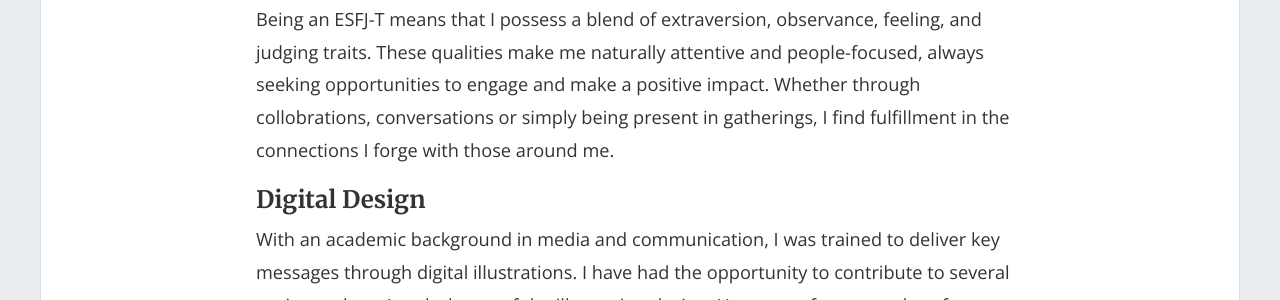
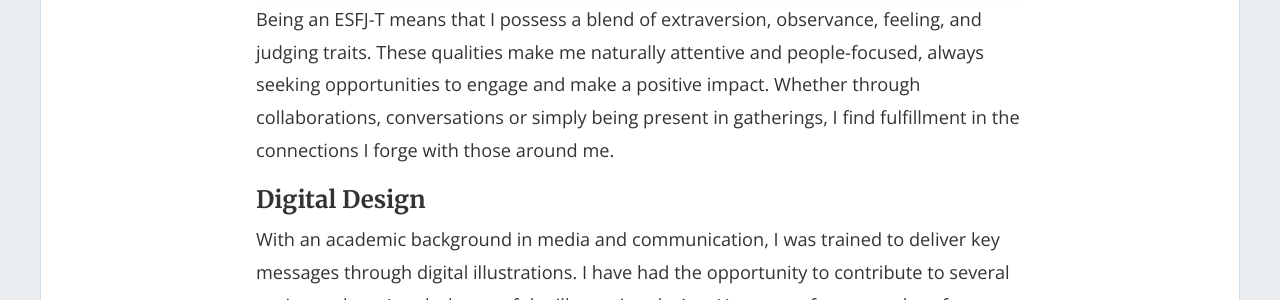
Before and after one commit to jamigibbs/phantom, a Jekyll site: the page built from misc.md, in a window 1280 px wide and 900 px high. Shown: the part 378-678 px from the top of the window. Built offline with Jekyll 4.4.1, drawn with Linux system fonts in a browser that asks for light colours; nearby versions of some CDN libraries.

Commit message:
Update misc.md

```diff
--- a/misc.md
+++ b/misc.md
@@ -6,7 +6,7 @@
 ### Myers–Briggs Type Indicator (MBTI)
 I am a typical [ESFJ-T](https://www.16personalities.com/esfj-personality) person!
 ![My MBTI](/img/MBTI.png)
-Being an ESFJ-T means that I possess a blend of extraversion, observance, feeling, and judging traits. These qualities make me naturally attentive and people-focused, always seeking opportunities to engage and make a positive impact. Whether through collobrations, conversations or simply being present in gatherings, I find fulfillment in the connections I forge with those around me.
+Being an ESFJ-T means that I possess a blend of extraversion, observance, feeling, and judging traits. These qualities make me naturally attentive and people-focused, always seeking opportunities to engage and make a positive impact. Whether through collaborations, conversations or simply being present in gatherings, I find fulfillment in the connections I forge with those around me.
 
 ### Digital Design
 With an academic background in media and communication, I was trained to deliver key messages through digital illustrations. I have had the opportunity to contribute to several projects where I took charge of the illustration design. Here are a few examples of my work:
@@ -14,7 +14,7 @@
 - **ComeToCOM** is our final-year undergraduate project, dedicated to showcasing and promoting the Department of Media and Communication to the public. As a member of the project team, I took on the responsibility of designing all the graphic materials for our [Instagram account](https://www.instagram.com/come_to_com?igsh=MWNqZHBuYmZoNDgwNw==)
 
 - **SocioHealth+** is the project I undertook during my master's studies. The project involved collaborating with [Sarphati Cohort](https://www.sarphaticohort.nl/en/), a program focused on enhancing the health of children in Amsterdam through long-term research. Our specific task was to redesign their mobile app to address the unique challenge of collecting data from parents with low socioeconomic status (SES). As a member of the project team, I designed [a prototype of a mobile app](https://www.figma.com/proto/ab2OMRHgFlVZuy2LuCAMjv/Sarphati?type=design&node-id=70-167&t=ZHdvOAdFWkugrKv4-0&scaling=scale-down&page-id=1%3A3509&starting-point-node-id=70%3A167), ensuring it catered to the needs and circumstances of the target audience.
-<iframe style="border: 1px solid rgba(0, 0, 0, 0.1);" width="300" height="450" display = "block" margin="0 auto" src="https://www.figma.com/embed?embed_host=share&url=https%3A%2F%2Fwww.figma.com%2Fproto%2Fab2OMRHgFlVZuy2LuCAMjv%2FSarphati%3Ftype%3Ddesign%26node-id%3D38-136%26t%3DDW0Lvq5ijkzKOyjr-1%26scaling%3Dscale-down%26page-id%3D1%253A3509%26starting-point-node-id%3D70%253A167%26mode%3Ddesign" allowfullscreen></iframe>
+<div align="center"><iframe style="border: 1px solid rgba(0, 0, 0, 0.1);" width="300" height="450" display = "block" margin="0 auto" src="https://www.figma.com/embed?embed_host=share&url=https%3A%2F%2Fwww.figma.com%2Fproto%2Fab2OMRHgFlVZuy2LuCAMjv%2FSarphati%3Ftype%3Ddesign%26node-id%3D38-136%26t%3DDW0Lvq5ijkzKOyjr-1%26scaling%3Dscale-down%26page-id%3D1%253A3509%26starting-point-node-id%3D70%253A167%26mode%3Ddesign" allowfullscreen></iframe></div>
 
 ### Photography
 I also indulge in photography as a means of capturing moments and emotions. Lately, I have been captivated by the serene atmosphere evoked by soft shades of pink and blue and obsessed with capturing its calming allure.
```
